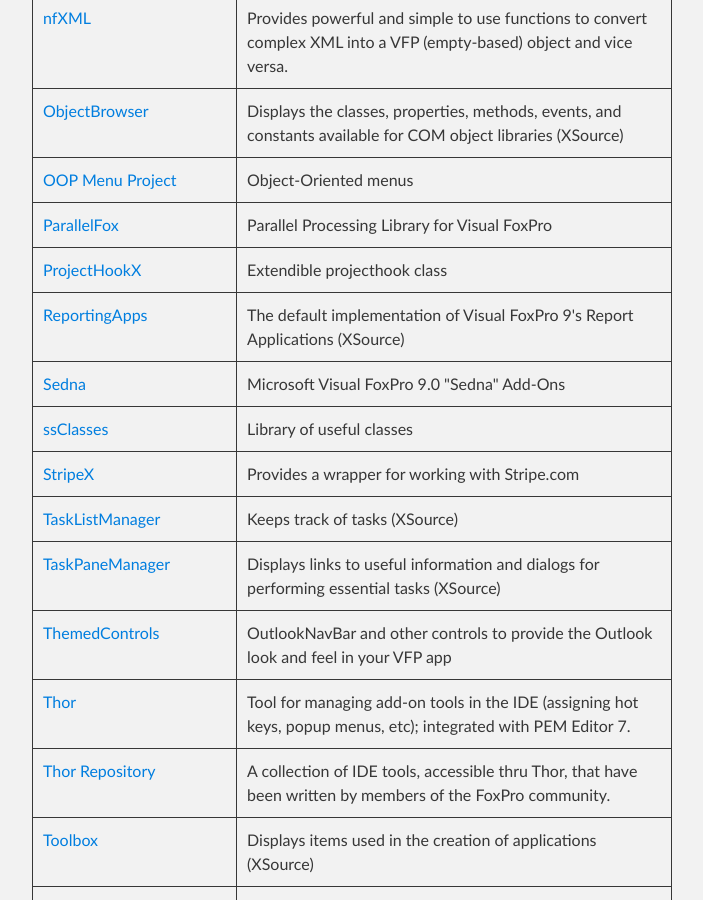
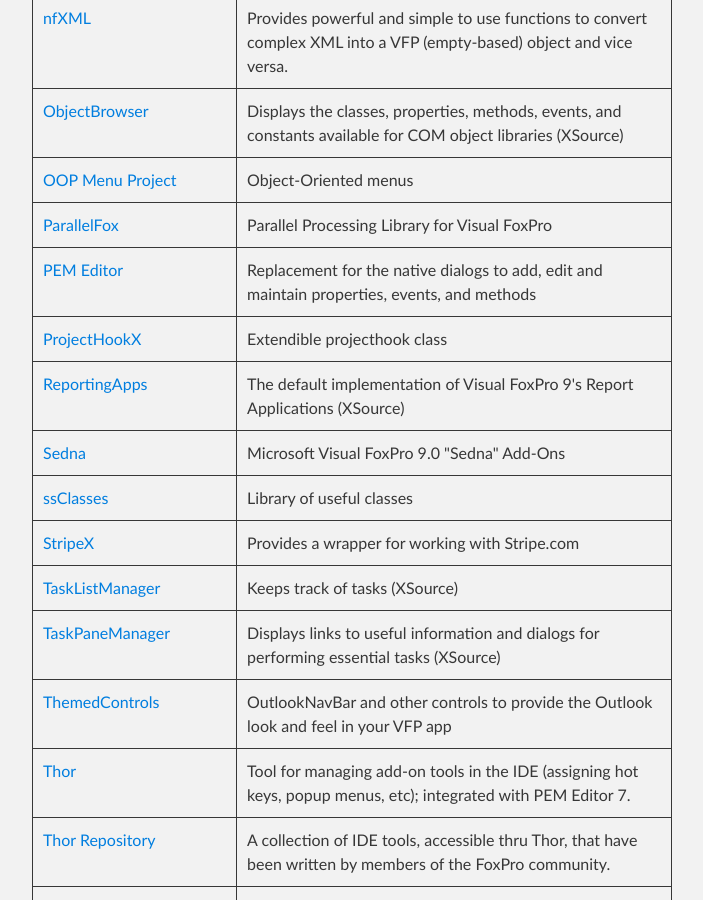
Before and after one commit to VFPX/VFPX.github.io, a Jekyll site: the page built from projects.md, in a window 1280 px wide and 900 px high, scrolled down 2451 px. Shown: the whole window, without its empty margins (288-991 px from the left). Built offline with Jekyll 4.4.1, drawn with Linux system fonts in a browser that asks for light colours; our own code applies the rules of GitHub Pages for plain Markdown files.

Commit message:
Added PEM Editor project

```diff
--- a/_data/projects.json
+++ b/_data/projects.json
@@ -207,6 +207,12 @@
     "project": "ParallelFox",
     "url": "https://github.com/VFPX/ParallelFox",
     "description": "Parallel Processing Library for Visual FoxPro",
+    "state": "Production release"
+  },
+  {
+    "project": "PEM Editor",
+    "url": "https://github.com/VFPX/PEMEditor",
+    "description": "Replacement for the native dialogs to add, edit and maintain properties, events, and methods",
     "state": "Production release"
   },
   {
```
